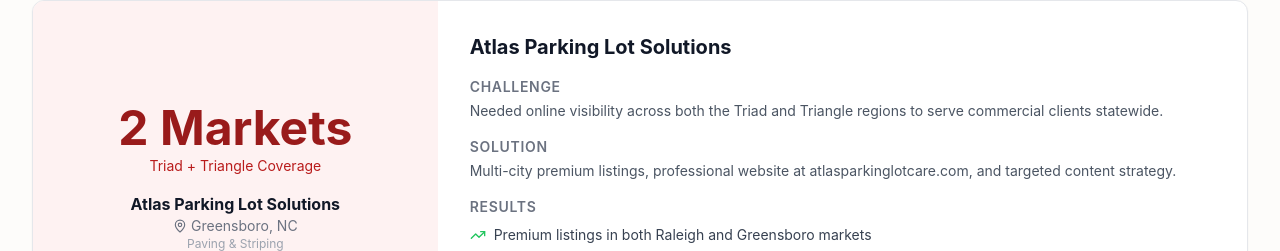
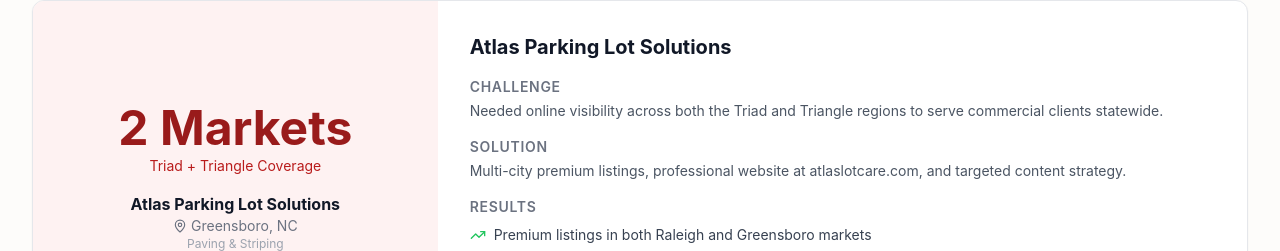
Before and after one commit to Villain336/triad-directory-, a Next.js app: page /case-studies in a window 1280 px wide. Shown: the part 769-1020 px from the top of the page. Built offline with nearby package versions, Linux system fonts and the light colour scheme; no server answers.

Commit message:
fix: Correct Atlas website URL in case studies (atlaslotcare.com not atlasparkinglotcare.com)
https://claude.ai/code/session_01BeYjcRxFz4UZZPgXMqZzmX

```diff
--- a/src/app/case-studies/page.tsx
+++ b/src/app/case-studies/page.tsx
@@ -35,7 +35,7 @@ const studies = [
     heroStat: "2 Markets",
     heroLabel: "Triad + Triangle Coverage",
     challenge: "Needed online visibility across both the Triad and Triangle regions to serve commercial clients statewide.",
-    solution: "Multi-city premium listings, professional website at atlasparkinglotcare.com, and targeted content strategy.",
+    solution: "Multi-city premium listings, professional website at atlaslotcare.com, and targeted content strategy.",
     results: [
       "Premium listings in both Raleigh and Greensboro markets",
       "Professional website showcasing services and projects",
```
